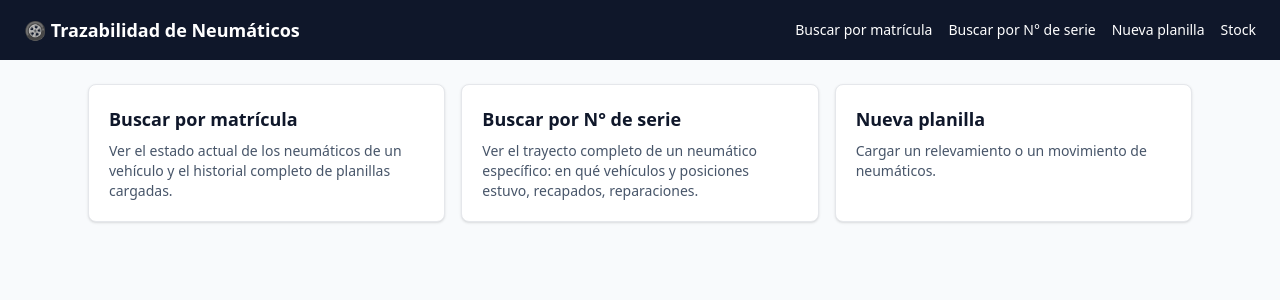
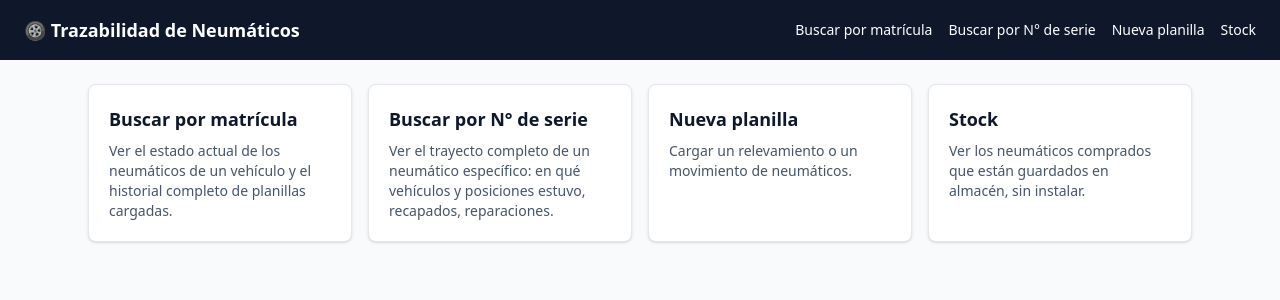
Before and after one commit to programas-sudo/neu_claude, a Next.js app: page / in a window 1280 px wide. Shown: the top 300 px of the page. Built offline with nearby package versions, Linux system fonts and the light colour scheme.

Commit message:
Update grid layout from 3 to 4 columns

```diff
--- a/app/page.js
+++ b/app/page.js
@@ -17,10 +17,15 @@ export default function Home() {
       titulo: "Nueva planilla",
       texto: "Cargar un relevamiento o un movimiento de neumáticos.",
     },
+    {
+      href: "/stock",
+      titulo: "Stock",
+      texto: "Ver los neumáticos comprados que están guardados en almacén, sin instalar.",
+    },
   ];
 
   return (
-    <div className="grid md:grid-cols-3 gap-4">
+    <div className="grid md:grid-cols-4 gap-4">
       {opciones.map((o) => (
         <a
           key={o.href}
```
